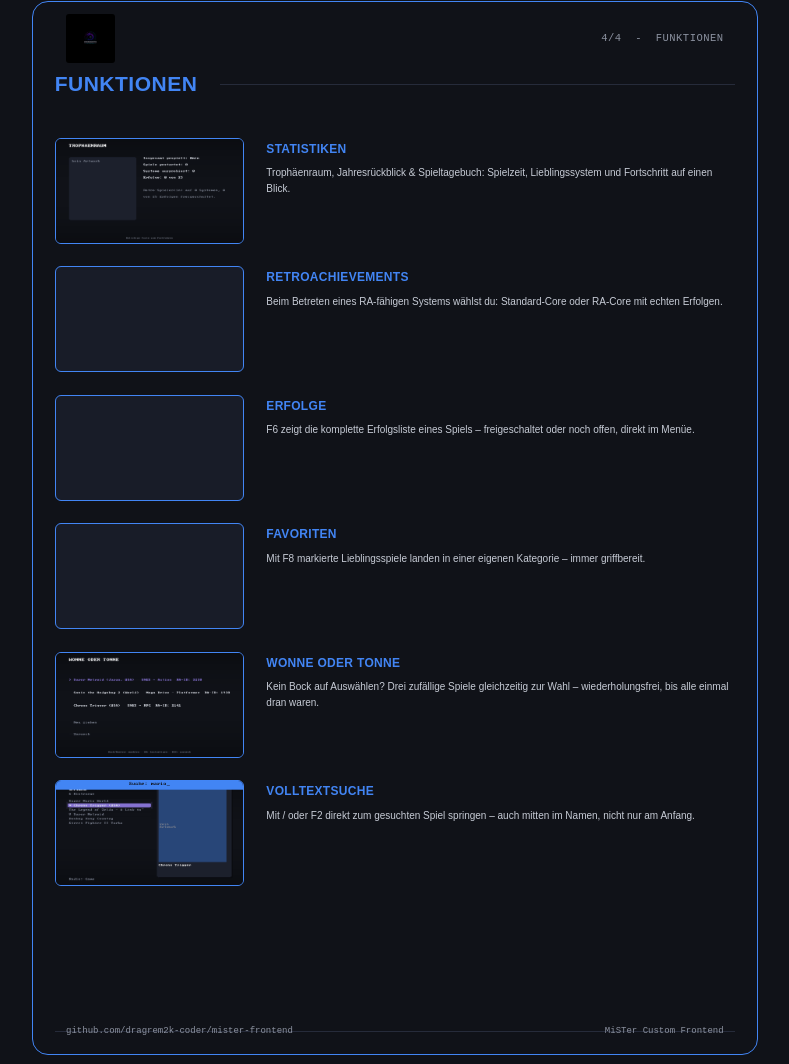
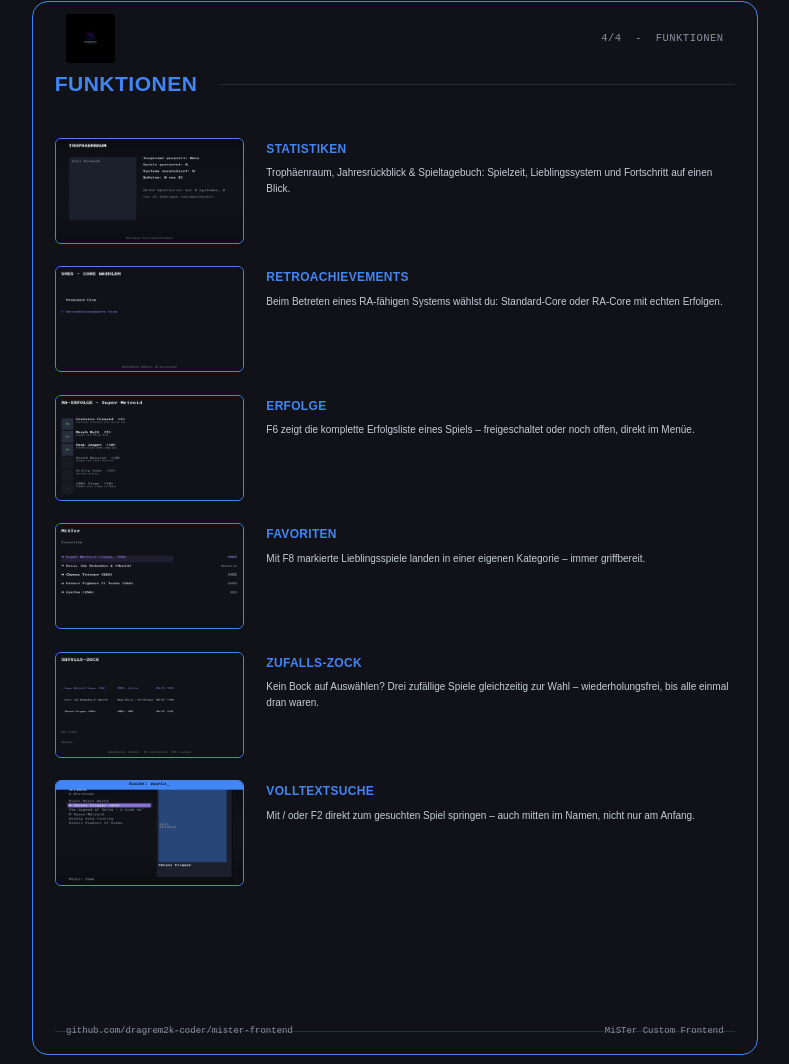
Before and after one commit to dragrem2k-coder/mister-frontend, a plain HTML site: page docs/anleitung_source.html in a window 1280 px wide. Shown: the part 3401-4465 px from the top of the page, without its empty margins (2-791 px from the left). Drawn offline with Linux system fonts and the light colour scheme.

Commit message:
Anleitung: fehlende/veraltete Screenshots ergänzt, Wonne oder Tonne -> Zufalls-Zock umbenannt

```diff
--- a/docs/anleitung_source.html
+++ b/docs/anleitung_source.html
@@ -309,30 +309,30 @@
         </div>
       </div>
       <div class="func-row">
-        <div class="func-shot"></div>
+        <div class="func-shot"><img src="_anleitung_assets/shot_racore.png"></div>
         <div class="func-text">
           <div class="func-title">RETROACHIEVEMENTS</div>
           <div class="func-body">Beim Betreten eines RA-f&auml;higen Systems w&auml;hlst du: Standard-Core oder RA-Core mit echten Erfolgen.</div>
         </div>
       </div>
       <div class="func-row">
-        <div class="func-shot"></div>
+        <div class="func-shot"><img src="_anleitung_assets/shot_ra_erfolge.png"></div>
         <div class="func-text">
           <div class="func-title">ERFOLGE</div>
           <div class="func-body">F6 zeigt die komplette Erfolgsliste eines Spiels &ndash; freigeschaltet oder noch offen, direkt im Men&uuml;e.</div>
         </div>
       </div>
       <div class="func-row">
-        <div class="func-shot"></div>
+        <div class="func-shot"><img src="_anleitung_assets/shot_favoriten.png"></div>
         <div class="func-text">
           <div class="func-title">FAVORITEN</div>
           <div class="func-body">Mit F8 markierte Lieblingsspiele landen in einer eigenen Kategorie &ndash; immer griffbereit.</div>
         </div>
       </div>
       <div class="func-row">
-        <div class="func-shot"><img src="_anleitung_assets/shot_wonnetonne.png"></div>
+        <div class="func-shot"><img src="_anleitung_assets/shot_zufallszock.png"></div>
         <div class="func-text">
-          <div class="func-title">WONNE ODER TONNE</div>
+          <div class="func-title">ZUFALLS-ZOCK</div>
           <div class="func-body">Kein Bock auf Ausw&auml;hlen? Drei zuf&auml;llige Spiele gleichzeitig zur Wahl &ndash; wiederholungsfrei, bis alle einmal dran waren.</div>
         </div>
       </div>
```
Also changed, not shown: README.md, README_EN.md, 1 other file.
